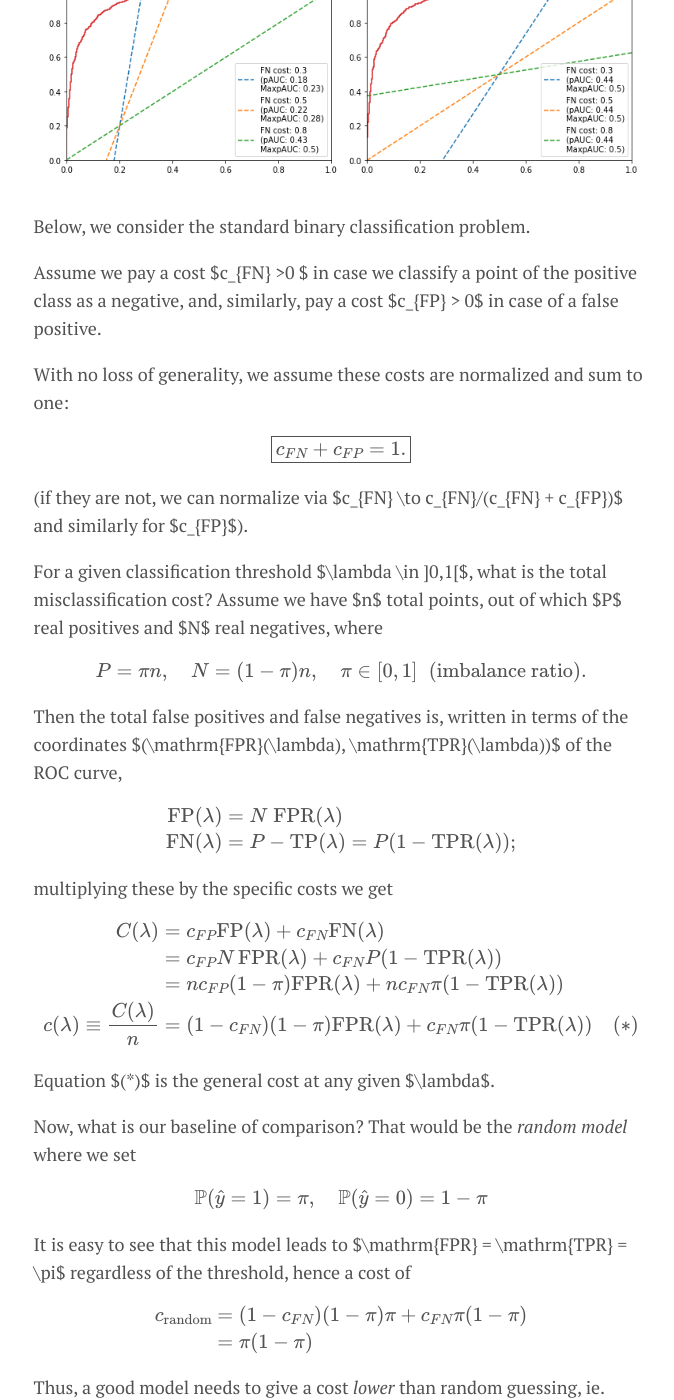
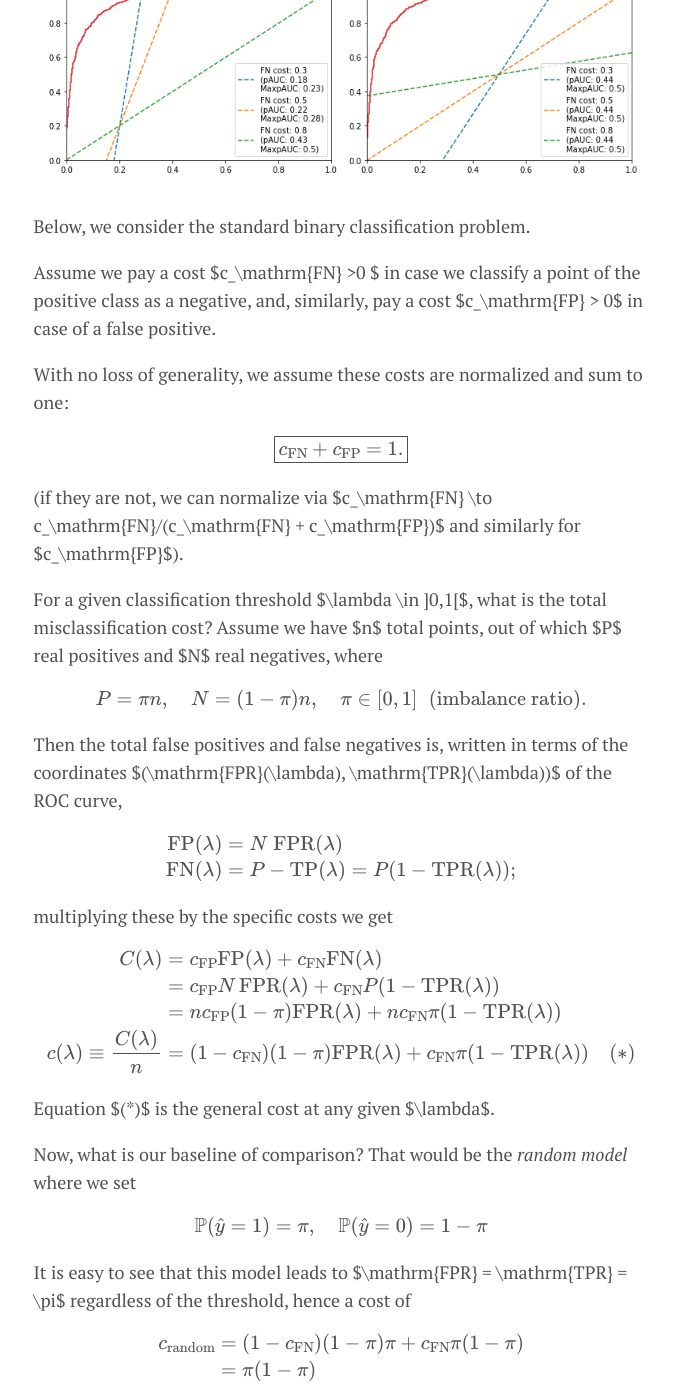
Before and after one commit to takeshimg92/takeshimg92.github.io, a Jekyll site: the page built from _posts/2022-09-20-cost_based_auc.md, in a window 1280 px wide and 1400 px high, scrolled down 258 px. Shown: the whole window, without its empty margins (299-973 px from the left). Built offline with Jekyll 4.4.1, drawn with Linux system fonts in a browser that asks for light colours; formulas are drawn with MathJax 3; some of the changed text lies outside the part shown.

Commit message:
changed latex style

```diff
--- a/_posts/2022-09-20-cost_based_auc.md
+++ b/_posts/2022-09-20-cost_based_auc.md
@@ -9,13 +9,13 @@ image: cost_aucs.png
 
 Below, we consider the standard binary classification problem.
 
-Assume we pay a cost $c_{FN} >0 $ in case we classify a point of the positive class as a negative, and, similarly, pay a cost $c_{FP} > 0$ in case of a false positive.
+Assume we pay a cost $c_\mathrm{FN} >0 $ in case we classify a point of the positive class as a negative, and, similarly, pay a cost $c_\mathrm{FP} > 0$ in case of a false positive.
 
 With no loss of generality, we assume these costs are normalized and sum to one:
 
-$$\boxed{c_{FN} + c_{FP} = 1.}$$
+$$\boxed{c_\mathrm{FN} + c_\mathrm{FP} = 1.}$$
 
-(if they are not, we can normalize via $c_{FN} \to c_{FN}/(c_{FN} + c_{FP})$ and similarly for $c_{FP}$).
+(if they are not, we can normalize via $c_\mathrm{FN} \to c_\mathrm{FN}/(c_\mathrm{FN} + c_\mathrm{FP})$ and similarly for $c_\mathrm{FP}$).
 
 For a given classification threshold $\lambda \in ]0,1[$, what is the total misclassification cost? Assume we have $n$ total points, out of which $P$ real positives and $N$ real negatives, where
 
@@ -32,10 +32,10 @@ $$
 multiplying these by the specific costs we get
 
 $$\begin{align*}
-C(\lambda) &= c_{FP} \mathrm{FP}(\lambda) + c_{FN} \mathrm{FN}(\lambda)\\
-           &= c_{FP} N\, \mathrm{FPR} (\lambda) + c_{FN} P (1 - \mathrm{TPR}(\lambda))\\
-           &= n c_{FP} (1-\pi) \mathrm{FPR} (\lambda) + n c_{FN} \pi (1 - \mathrm{TPR}(\lambda)) \\
-c(\lambda) \equiv \frac{C(\lambda)}{n}           &= (1- c_{FN}) (1-\pi) \mathrm{FPR} (\lambda) + c_{FN} \pi (1 - \mathrm{TPR}(\lambda)) \quad (*)
+C(\lambda) &= c_\mathrm{FP} \mathrm{FP}(\lambda) + c_\mathrm{FN} \mathrm{FN}(\lambda)\\
+           &= c_\mathrm{FP} N\, \mathrm{FPR} (\lambda) + c_\mathrm{FN} P (1 - \mathrm{TPR}(\lambda))\\
+           &= n c_\mathrm{FP} (1-\pi) \mathrm{FPR} (\lambda) + n c_\mathrm{FN} \pi (1 - \mathrm{TPR}(\lambda)) \\
+c(\lambda) \equiv \frac{C(\lambda)}{n}           &= (1- c_\mathrm{FN}) (1-\pi) \mathrm{FPR} (\lambda) + c_\mathrm{FN} \pi (1 - \mathrm{TPR}(\lambda)) \quad (*)
 \end{align*}$$
 
 Equation $(*)$ is the general cost at any given $\lambda$.
@@ -47,17 +47,17 @@ $$\mathbb P(\hat y = 1) = \pi,\quad \mathbb P(\hat y = 0) = 1 - \pi$$
 It is easy to see that this model leads to $\mathrm{FPR} = \mathrm{TPR} = \pi$ regardless of the threshold, hence a cost of
 
 $$\begin{align*}
-c_\mathrm{random} &= (1-c_{FN}) (1-\pi) \pi + c_{FN} \pi (1-\pi)\\
+c_\mathrm{random} &= (1-c_\mathrm{FN}) (1-\pi) \pi + c_\mathrm{FN} \pi (1-\pi)\\
 &= \pi(1-\pi)
 \end{align*}$$
 
 Thus, a good model needs to give a cost *lower* than random guessing, ie. $c(\lambda) \leq \pi(1-\pi)$, ie.
 
-$$(1- c_{FN}) (1-\pi) \mathrm{FPR} (\lambda) + c_{FN} \pi (1 - \mathrm{TPR}(\lambda)) \leq \pi(1-\pi)$$
+$$(1- c_\mathrm{FN}) (1-\pi) \mathrm{FPR} (\lambda) + c_\mathrm{FN} \pi (1 - \mathrm{TPR}(\lambda)) \leq \pi(1-\pi)$$
 
 or
 
-$$\mathrm{TPR} \geq 1 - \frac{1-\pi}{c_{FN}} + \frac{1-c_{FN}}{c_{FN}} \frac{1-\pi}{\pi} \mathrm{FPR}$$
+$$\mathrm{TPR} \geq 1 - \frac{1-\pi}{c_\mathrm{FN}} + \frac{1-c_\mathrm{FN}}{c_\mathrm{FN}} \frac{1-\pi}{\pi} \mathrm{FPR}$$
 
 We then arrive at the following criterion:
 
```
Also changed, not shown: other parts of _posts/2022-09-20-cost_based_auc.md (+2 -2 lines).
